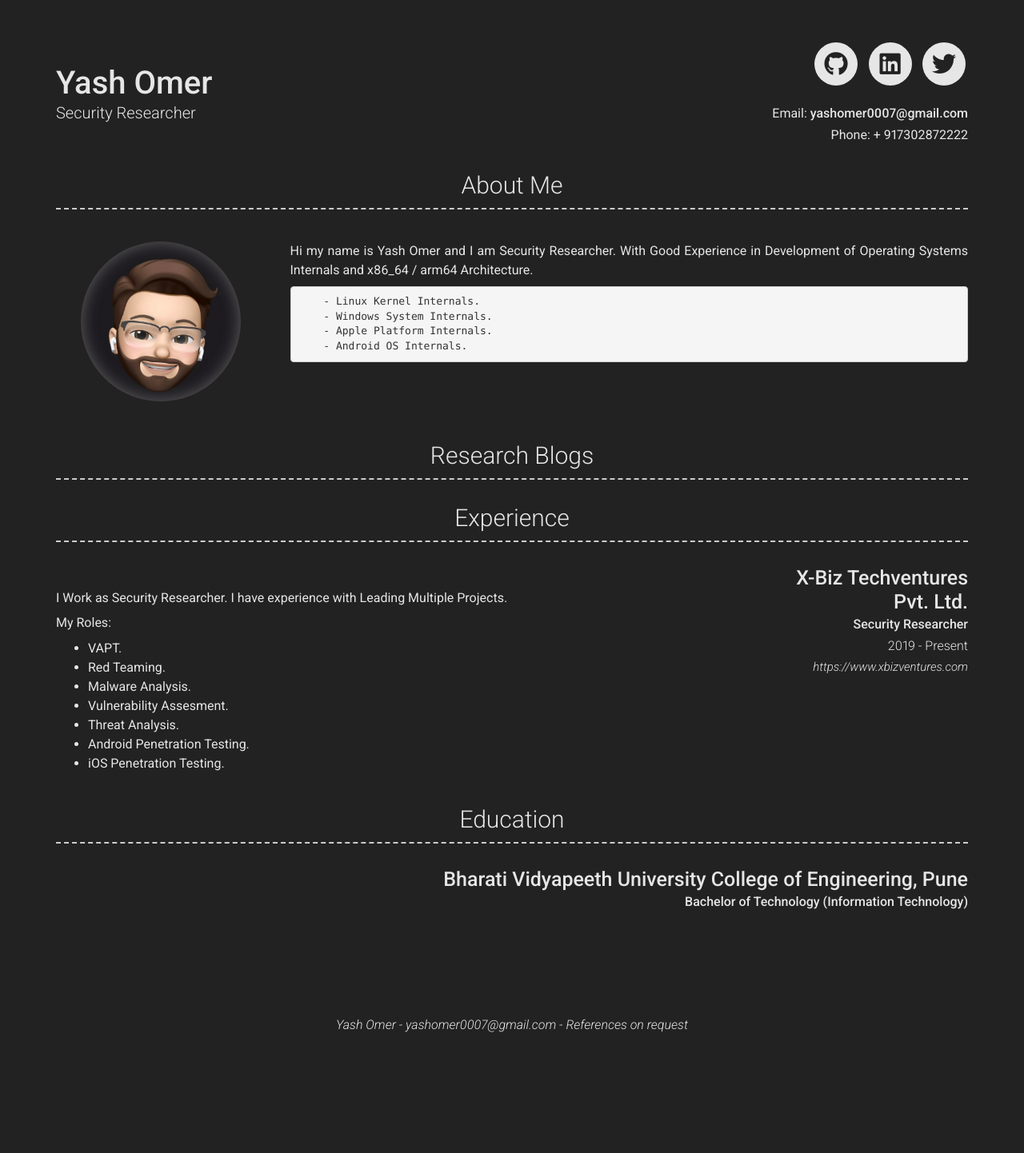
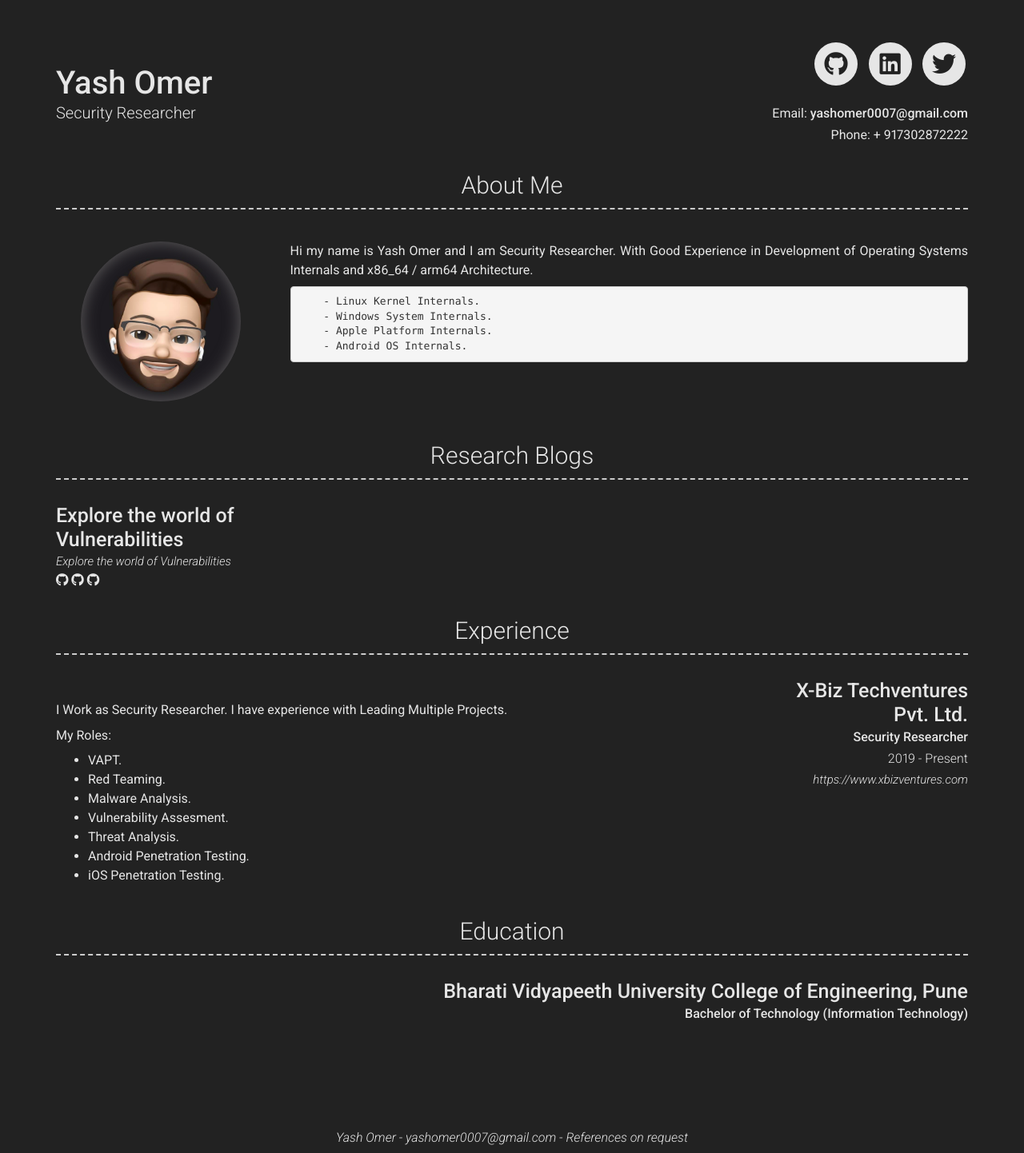
Before and after one commit to yashomer1994/Resume, a Jekyll site: the page built from index.md, in a window 1280 px wide. Shown: the whole page at 80% size. Built offline with Jekyll 4.4.1, drawn with Linux system fonts in a browser that asks for light colours; nearby versions of some CDN libraries; before the commit the page ends 1302 px from its top, so only the background shows below that; some of the changed lines change nothing that is shown.

Commit message:
Update _config.yml

```diff
--- a/_config.yml
+++ b/_config.yml
@@ -60,7 +60,7 @@
           - Android OS Internals.
 
 content:
-  - title: Projects # Title for the section
+  - title: Research Blogs # Title for the section
     layout: list # Type of content section (list/text)
     content:
       - layout: top-left
@@ -80,10 +80,7 @@
           - title: Basic Forensics https://yashomer1994.github.io/yash007.github.io/c/c++/asssembly/2021/01/11/Windows-Stack-Buffer-Overflow.html
             icon: fab fa-github
             url: https://yashomer1994.github.io/yash007.github.io/c/c++/asssembly/python/2021/02/14/Forensics-Challenge_0.html
-content:
-  - title: Research Blogs
-    layout: list
-    content:
+
 
 
   - title: Experience
```
